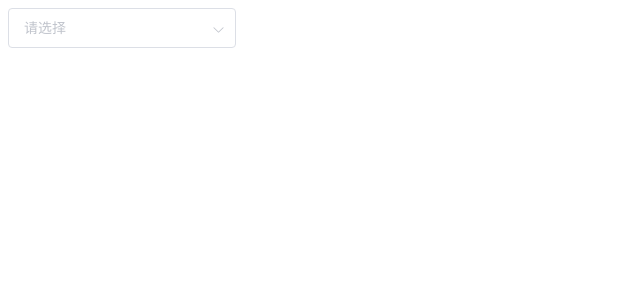
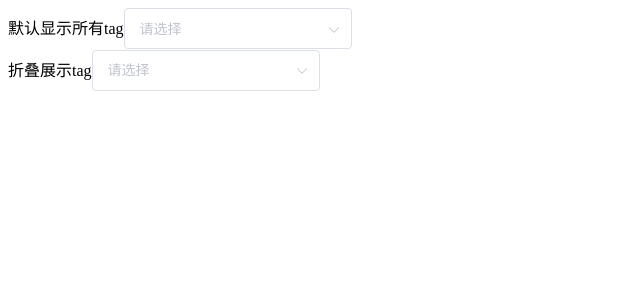
Before and after one commit to kingyeahwei/element_learning, a Vue app: page / in a window 1280 px wide. Shown: the top 300 px of the page, without its empty margins (0-640 px from the left). Built offline with nearby package versions, Linux system fonts and the light colour scheme.

Commit message:
cascader 多选并且折叠显示

```diff
--- a/src/App.vue
+++ b/src/App.vue
@@ -1,6 +1,21 @@
 <template>
   <div id="app">
-    <el-cascader :options="options" :show-all-levels="false"></el-cascader>
+    <div class="block">
+      <span class="demostration">默认显示所有tag</span>
+      <el-cascader
+        :options="options"
+        :props="props"
+        clearable
+      ></el-cascader>
+    </div>
+    <div class="block">
+      <span class="demostration">折叠展示tag</span>
+      <el-cascader
+        :options="options"
+        :props="props"
+        collapse-tags
+      ></el-cascader>
+    </div>
   </div>
 </template>
 
@@ -9,200 +24,53 @@
     name: "app",
     data() {
       return {
+        props: {multiple: true},
         options: [
           {
-            value: 'zhinan',
-            label: '指南',
+            value: 1,
+            label: '东南',
             children: [{
-              value: 'shejiyuanze',
-              label: '设计原则',
-              children: [{
-                value: 'yizhi',
-                label: '一致'
-              }, {
-                value: 'fankui',
-                label: '反馈'
-              }, {
-                value: 'xiaolv',
-                label: '效率'
-              }, {
-                value: 'kekong',
-                label: '可控'
-              }]
+              value: 2,
+              label: '上海',
+              children: [
+                {value: 3, label: '普陀'},
+                {value: 4, label: '黄埔'},
+                {value: 5, label: '徐汇'}
+              ]
             }, {
-              value: 'daohang',
-              label: '导航',
-              children: [{
-                value: 'cexiangdaohang',
-                label: '侧向导航'
-              }, {
-                value: 'dingbudaohang',
-                label: '顶部导航'
-              }]
+              value: 7,
+              label: '江苏',
+              children: [
+                {value: 8, label: '南京'},
+                {value: 9, label: '苏州'},
+                {value: 10, label: '无锡'}
+              ]
+            }, {
+              value: 12,
+              label: '浙江',
+              children: [
+                {value: 13, label: '杭州'},
+                {value: 14, label: '宁波'},
+                {value: 15, label: '嘉兴'}
+              ]
             }]
           }, {
-            value: 'zujian',
-            label: '组件',
+            value: 17,
+            label: '西北',
             children: [{
-              value: 'basic',
-              label: 'Basic',
-              children: [{
-                value: 'layout',
-                label: 'Layout 布局'
-              }, {
-                value: 'color',
-                label: 'Color 色彩'
-              }, {
-                value: 'typography',
-                label: 'Typography 字体'
-              }, {
-                value: 'icon',
-                label: 'Icon 图标'
-              }, {
-                value: 'button',
-                label: 'Button 按钮'
-              }]
+              value: 18,
+              label: '陕西',
+              children: [
+                {value: 19, label: '西安'},
+                {value: 20, label: '延安'}
+              ]
             }, {
-              value: 'form',
-              label: 'Form',
-              children: [{
-                value: 'radio',
-                label: 'Radio 单选框'
-              }, {
-                value: 'checkbox',
-                label: 'Checkbox 多选框'
-              }, {
-                value: 'input',
-                label: 'Input 输入框'
-              }, {
-                value: 'input-number',
-                label: 'InputNumber 计数器'
-              }, {
-                value: 'select',
-                label: 'Select 选择器'
-              }, {
-                value: 'cascader',
-                label: 'Cascader 级联选择器'
-              }, {
-                value: 'switch',
-                label: 'Switch 开关'
-              }, {
-                value: 'slider',
-                label: 'Slider 滑块'
-              }, {
-                value: 'time-picker',
-                label: 'TimePicker 时间选择器'
-              }, {
-                value: 'date-picker',
-                label: 'DatePicker 日期选择器'
-              }, {
-                value: 'datetime-picker',
-                label: 'DateTimePicker 日期时间选择器'
-              }, {
-                value: 'upload',
-                label: 'Upload 上传'
-              }, {
-                value: 'rate',
-                label: 'Rate 评分'
-              }, {
-                value: 'form',
-                label: 'Form 表单'
-              }]
-            }, {
-              value: 'data',
-              label: 'Data',
-              children: [{
-                value: 'table',
-                label: 'Table 表格'
-              }, {
-                value: 'tag',
-                label: 'Tag 标签'
-              }, {
-                value: 'progress',
-                label: 'Progress 进度条'
-              }, {
-                value: 'tree',
-                label: 'Tree 树形控件'
-              }, {
-                value: 'pagination',
-                label: 'Pagination 分页'
-              }, {
-                value: 'badge',
-                label: 'Badge 标记'
-              }]
-            }, {
-              value: 'notice',
-              label: 'Notice',
-              children: [{
-                value: 'alert',
-                label: 'Alert 警告'
-              }, {
-                value: 'loading',
-                label: 'Loading 加载'
-              }, {
-                value: 'message',
-                label: 'Message 消息提示'
-              }, {
-                value: 'message-box',
-                label: 'MessageBox 弹框'
-              }, {
-                value: 'notification',
-                label: 'Notification 通知'
-              }]
-            }, {
-              value: 'navigation',
-              label: 'Navigation',
-              children: [{
-                value: 'menu',
-                label: 'NavMenu 导航菜单'
-              }, {
-                value: 'tabs',
-                label: 'Tabs 标签页'
-              }, {
-                value: 'breadcrumb',
-                label: 'Breadcrumb 面包屑'
-              }, {
-                value: 'dropdown',
-                label: 'Dropdown 下拉菜单'
-              }, {
-                value: 'steps',
-                label: 'Steps 步骤条'
-              }]
-            }, {
-              value: 'others',
-              label: 'Others',
-              children: [{
-                value: 'dialog',
-                label: 'Dialog 对话框'
-              }, {
-                value: 'tooltip',
-                label: 'Tooltip 文字提示'
-              }, {
-                value: 'popover',
-                label: 'Popover 弹出框'
-              }, {
-                value: 'card',
-                label: 'Card 卡片'
-              }, {
-                value: 'carousel',
-                label: 'Carousel 走马灯'
-              }, {
-                value: 'collapse',
-                label: 'Collapse 折叠面板'
-              }]
-            }]
-          }, {
-            value: 'ziyuan',
-            label: '资源',
-            children: [{
-              value: 'axure',
-              label: 'Axure Components'
-            }, {
-              value: 'sketch',
-              label: 'Sketch Templates'
-            }, {
-              value: 'jiaohu',
-              label: '组件交互文档'
+              value: 21,
+              label: '新疆维吾尔族自治区',
+              children: [
+                {value: 22, label: '乌鲁木齐'},
+                {value: 23, label: '克拉玛依'}
+              ]
             }]
           }]
       }
```
